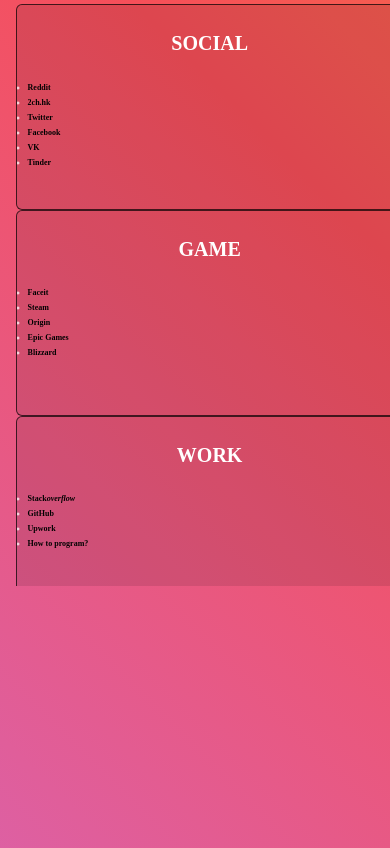
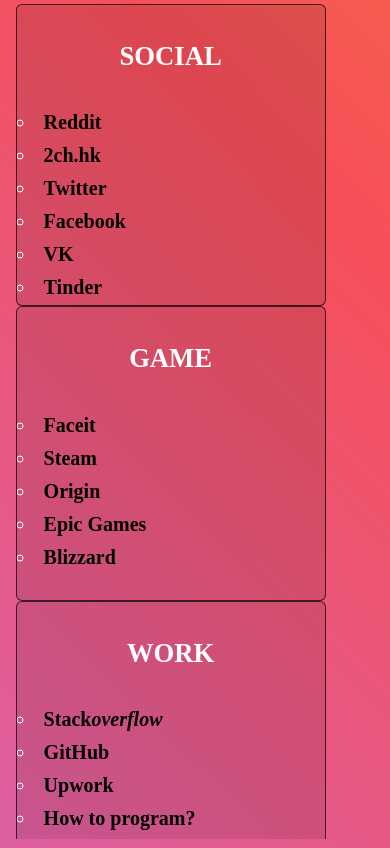
Before and after one commit to VladN803/page, a plain HTML site: page index.html in a window 390 px wide. Drawn offline with Linux system fonts and the light colour scheme; a web font is replaced by a local one.

Commit message:
Update CSS-1.css

```diff
--- a/CSS-1.css
+++ b/CSS-1.css
@@ -104,7 +104,7 @@ body{
 }
 	@media screen and (max-width: 1081px){
 		.soc{
-		width: 100%;
+		width: 308px;
 		min-height: 35%;
 		float:left;
 		text-align: center;
@@ -112,11 +112,11 @@ body{
 		border-radius: 6px;
 		border-width: 1.5px;
 		border-color: rgba(0, 0, 0, 0.7);
-		margin: 0 4px 0 0;
+		margin: 0% 4px 0 0;
 		background: rgba(0, 0, 0, 0.1);
 		}
 		.game{
-		width: 100%;
+		width: 308px;
 		min-height: 35%;
 		float:left;
 		text-align: center;
@@ -124,11 +124,11 @@ body{
 		border-radius: 6px;
 		border-width: 1.5px;
 		border-color: rgba(0, 0, 0, 0.7);
-		margin: 0 4px 0 0;
+		margin: 0% 4px 0 0;
 		background: rgba(0, 0, 0, 0.1);
 		}
 		.media{
-		width: 100%;
+		width: 308px;
 		min-height: 35%;
 		float:left;
 		text-align: center;
@@ -136,11 +136,11 @@ body{
 		border-radius: 6px;
 		border-width: 1.5px;
 		border-color: rgba(0, 0, 0, 0.7);
-		margin: 0 4px 0 0;
+		margin: 0% 4px 0 0;
 		background: rgba(0, 0, 0, 0.1);
 		}
 		.work{
-		width: 100%;
+		width: 308px;
 		min-height: 35%;
 		float:left;
 		text-align: center;
@@ -148,12 +148,12 @@ body{
 		border-radius: 6px;
 		border-width: 1.5px;
 		border-color: rgba(0, 0, 0, 0.7);
-		margin: 0 4px 0 0;
+		margin: 0% 4px 0% 0%;
 		background: rgba(0, 0, 0, 0.1);
 		}
 		.main{
 	font-family: Krona One;
-	font-size: 6pt;
+	font-size: 15pt;
 	font-style: normal;
 	line-height: 150%;
 	color: white;
@@ -172,13 +172,13 @@ body{
 	font-weight: 800;
 	line-height: 250%;
 	text-align: center;
-	font-size: 15pt;
+	font-size: 20pt;
 	color: white;
 }
 	.megaDIV{
 	float:none;
 	width: 99%;
-	height: 69%;
+	height: 99%;
 	overflow:auto;
 	}
 	li{
```
